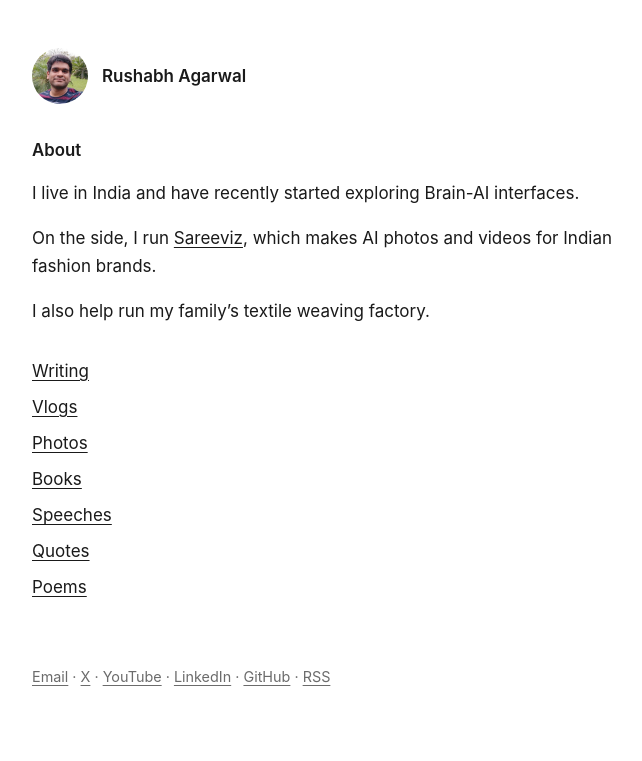
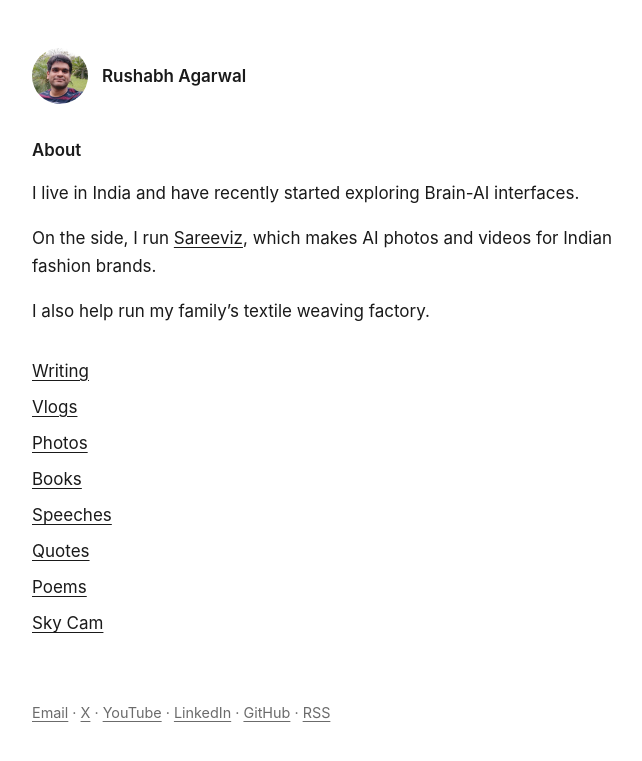
Before and after one commit to rushout09/rushout09.github.io, a Jekyll site: the page built from index.md, in a window 1280 px wide. Shown: the top 761 px of the page, without its empty margins (288-930 px from the left). Built offline with Jekyll 4.4.1, drawn with Linux system fonts in a browser that asks for light colours; our own code applies the rules of GitHub Pages for plain Markdown files.

Commit message:
Home: link Sky Cam

```diff
--- a/index.md
+++ b/index.md
@@ -20,4 +20,5 @@ I also help run my family's textile weaving factory.
   <li><a href="{{ '/speeches.html' | relative_url }}">Speeches</a></li>
   <li><a href="{{ '/quotes.html' | relative_url }}">Quotes</a></li>
   <li><a href="{{ '/poems.html' | relative_url }}">Poems</a></li>
+  <li><a href="https://rushout09.github.io/sky-cam/">Sky Cam</a></li>
 </ul>
```
